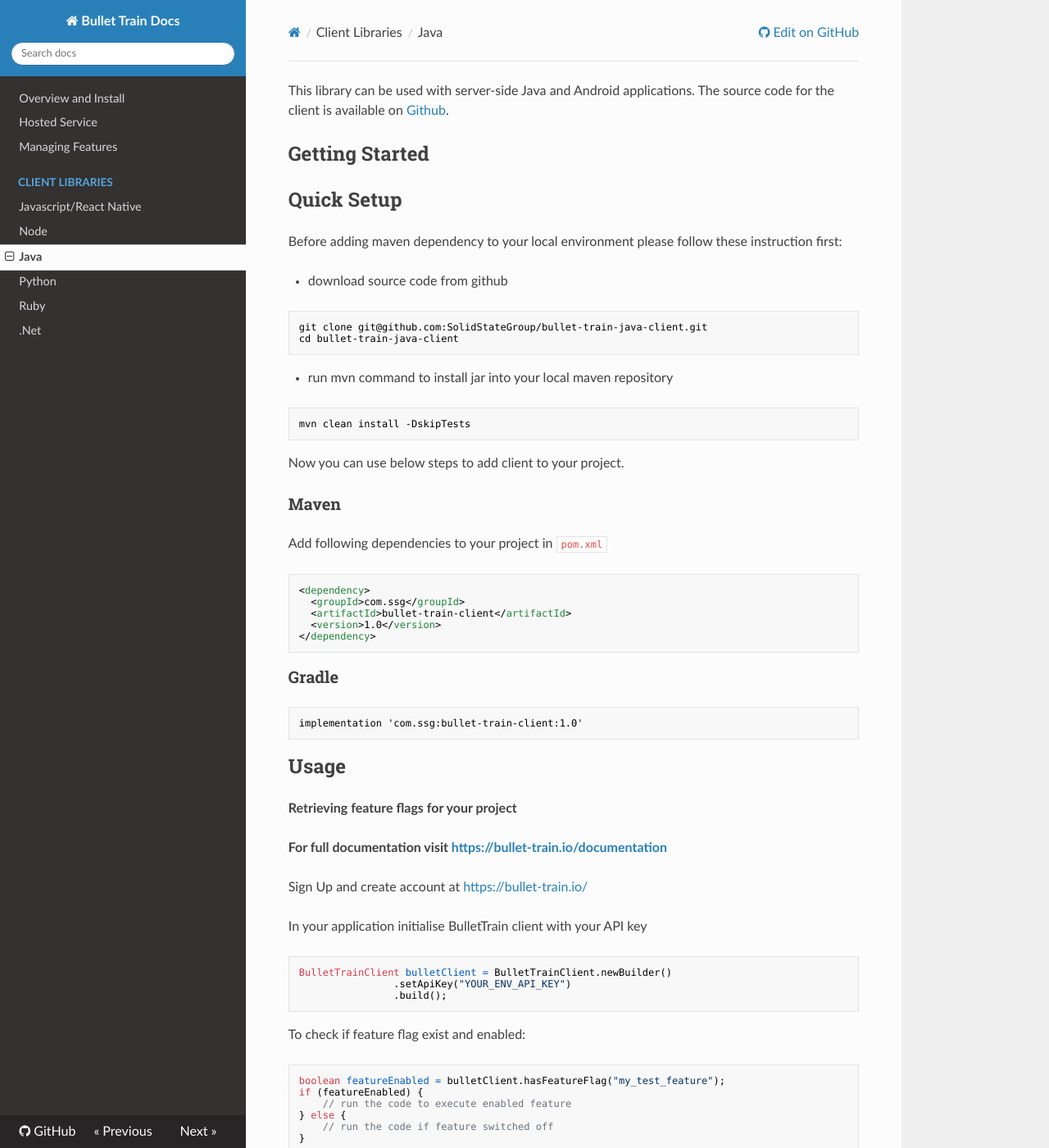
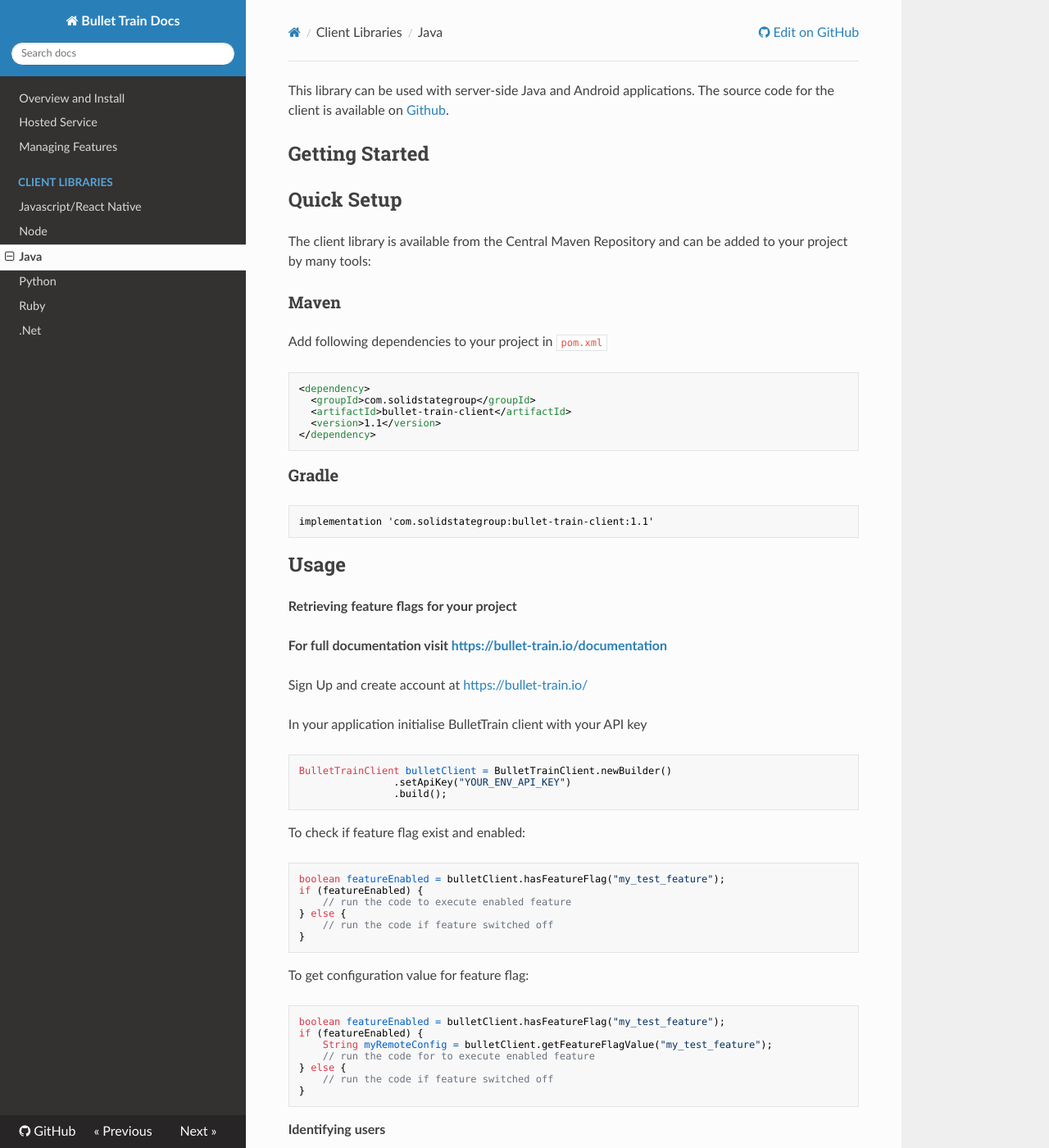
Before and after one commit to Flagsmith/flagsmith-docs, an MkDocs documentation site: the page built from docs/clients/java.md, in a window 1280 px wide and 1400 px high. Shown: the whole window at 82% size. Built offline with MkDocs 1.6.1, drawn with Linux system fonts in a browser that asks for light colours; nearby versions of some CDN libraries; old or Windows-style settings are respelled for this version of MkDocs; some of the changed text lies outside the part shown.

Commit message:
update java

````diff
--- a/docs/clients/java.md
+++ b/docs/clients/java.md
@@ -4,35 +4,22 @@ This library can be used with server-side Java and Android applications. The sou
 
 ## Quick Setup
 
-Before adding maven dependency to your local environment please follow these instruction first:
-
-- download source code from github
-```ssh
-git clone git@github.com:SolidStateGroup/bullet-train-java-client.git
-cd bullet-train-java-client
-```
-
-- run mvn command to install jar into your local maven repository
-```ssh
-mvn clean install -DskipTests
-```
-
-Now you can use below steps to add client to your project.
+The client library is available from the Central Maven Repository and can be added to your project by many tools:
 
 ### Maven
 
 Add following dependencies to your project in `pom.xml`
 ```xml
 <dependency>
-  <groupId>com.ssg</groupId>
+  <groupId>com.solidstategroup</groupId>
   <artifactId>bullet-train-client</artifactId>
-  <version>1.0</version>
+  <version>1.1</version>
 </dependency>
 ```
 
 ### Gradle
 ```groovy
-implementation 'com.ssg:bullet-train-client:1.0'
+implementation 'com.solidstategroup:bullet-train-client:1.1'
 ```
 
 ## Usage
````
Also changed, not shown: other parts of docs/clients/java.md (+1 -1 lines).
